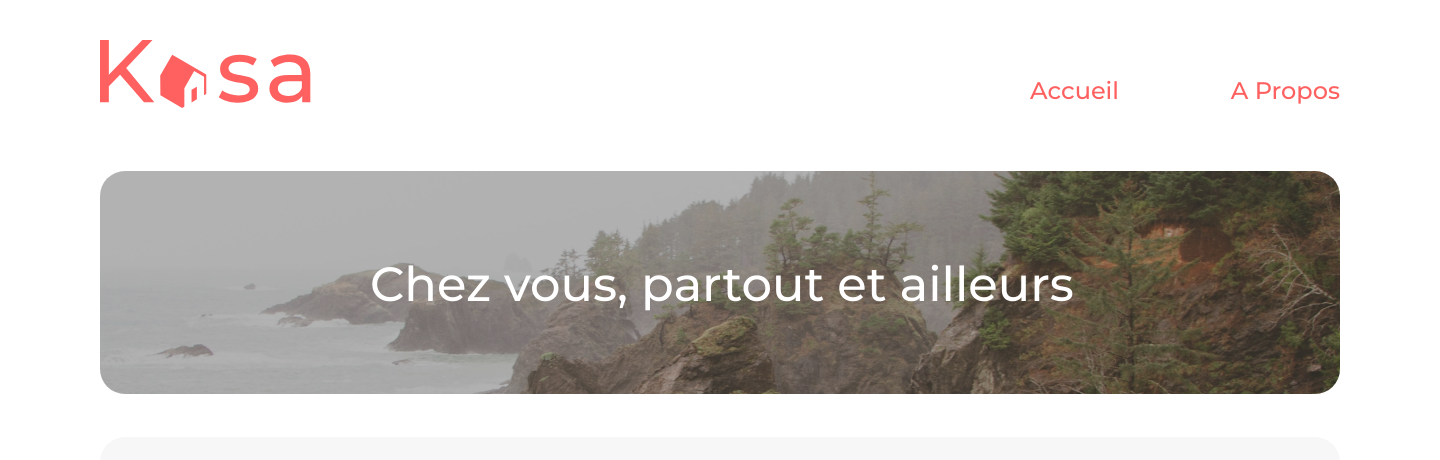
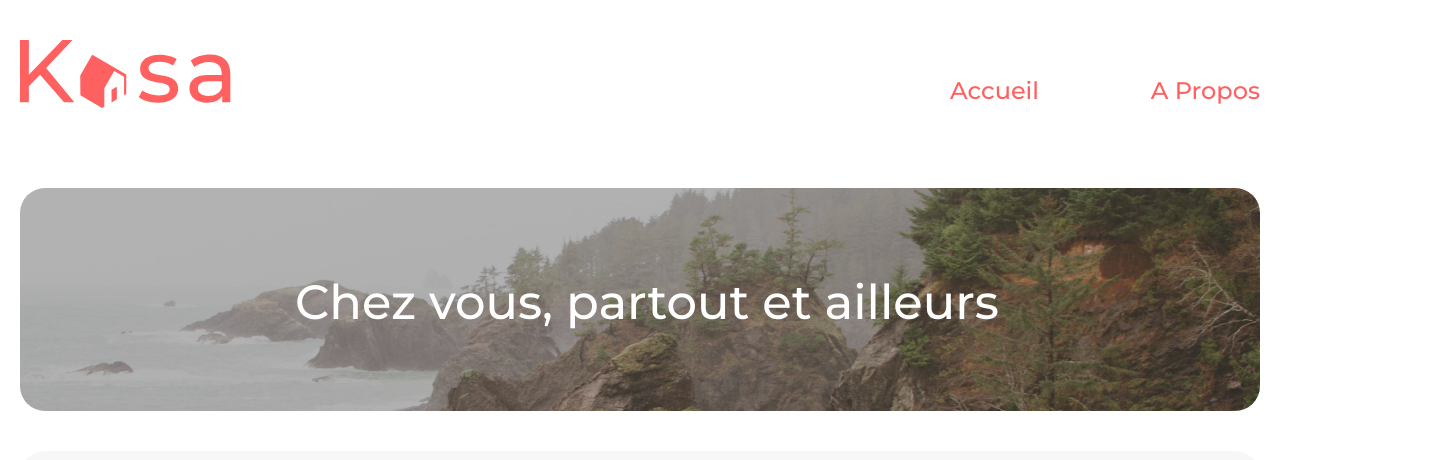
Before and after one commit to EloiMgn/EloiMagnien_11_06122021, a React (Create React App) app: page / in a window 1280 px wide. Shown: the top 460 px of the page, 1440 px wide, since content can reach past the window. Built offline with nearby package versions, Linux system fonts and the light colour scheme; grey boxes are pictures that could not be loaded.

Commit message:
remise en page des composants

```diff
--- a/src/Components/Banner/Banner.css
+++ b/src/Components/Banner/Banner.css
@@ -1,19 +1,25 @@
-
+.banner {
+  position: relative;
+  width: 1240px;
+  height: 223px;
+  margin: 40px auto;
+  z-index: 0;
+}
 .banner_img{
+  position: absolute;
+  left: 0;
+  top: 0;
   background: #F7F7F7;
   border-radius: 25px;
-  position: absolute;
   width: 1240px;
   height: 223px;
-  left: 100px;
-  top: 171px;
   z-index: 0;
 }
 
 .banner_title{
   position: absolute;
-  left: 370px;
-  top: 250px;
+  left: 275px;
+  top: 80px;
   height: fit-content;
   font-family: Montserrat;
   font-style: normal;
@@ -27,10 +33,10 @@
 }
 .banner_background{
   position: absolute;
+  left: 0;
+  top: 0;
   width: 1240px;
   height: 223px;
-  left: 100px;
-  top: 171px;
   background: #000000;
   mix-blend-mode: darken;
   opacity: 0.3;
--- a/src/Components/Footer/Footer.css
+++ b/src/Components/Footer/Footer.css
@@ -2,7 +2,6 @@ footer{
   width: 100%;
   height: 209px;
   background: #000000;
-  margin-top: 100px;
   display: flex;
   flex-direction: column;
   justify-content: center;
--- a/src/Components/Gallery/Gallery.css
+++ b/src/Components/Gallery/Gallery.css
@@ -1,16 +1,10 @@
 .gallery{
-  position: absolute;
   width: 1240px;
   height: fit-content;
-  left: 100px;
-  top: 437px;
   background: #F7F7F7;
   border-radius: 25px;
   display: flex;
   justify-content: space-around;
   align-items: center;
    flex-wrap: wrap;
-  /* overflow: scroll; */
-  /* scrollbar-color: rebeccapurple green; */
-  /* scrollbar-width: thin; */
 }
--- a/src/Components/Header/Header.css
+++ b/src/Components/Header/Header.css
@@ -1,7 +1,7 @@
 .header {
-  padding: 40px 100px;
+  margin: 40px auto;
+  height: 68px;
   width: 1240px;
-  height: 68px;
   display: flex;
   justify-content: space-between;
 }
--- a/src/Pages/About/About.jsx
+++ b/src/Pages/About/About.jsx
@@ -1,12 +1,15 @@
 import React from 'react';
 import Banner from '../../Components/Banner/Banner';
 import aboutBanner from '../../Assets/kalen-emsley-Bkci_8qcdvQ-unsplash 2.jpg';
+// import Header from '../../Components/Header/Header';
+// import Footer from '../../Components/Footer/Footer';
+
 
 class Home extends React.Component {
 	render() {
 		return (
 			<div className='homepage'>
-				<Banner src={aboutBanner} title=""/>
+				<Banner src={aboutBanner}/>
 			</div>
 		);
 	}
--- a/src/Pages/Home/Home.css
+++ b/src/Pages/Home/Home.css
@@ -1,6 +1,4 @@
 .homepage {
-  width: 1240px;
-  height: 1095px;
-  display: flex;
-
+width: 100%;
+height: fit-content;
 }
--- a/src/index.css
+++ b/src/index.css
@@ -6,6 +6,7 @@ body {
   -webkit-font-smoothing: antialiased;
   -moz-osx-font-smoothing: grayscale;
   min-height: 100%;
+  height: fit-content;
 }
 
 code {
@@ -16,4 +17,11 @@ code {
   display: flex;
   flex-direction: column;
   justify-content: space-between;
+  height: -moz-fit-content;
+  height: fit-content;
+  align-content: center;
+  align-items: center;
 }
+.mainDiv {
+  height: fit-content;
+}
--- a/src/index.jsx
+++ b/src/index.jsx
@@ -1,26 +1,27 @@
-import React from "react";
-import ReactDOM from "react-dom";
-import { BrowserRouter as Router, Routes, Route } from "react-router-dom";
-import "./index.css";
-import "./reset.css";
-import Home from "./Pages/Home/Home";
-import About from "./Pages/About/About";
-import Header from "./Components/Header/Header";
-import Footer from "./Components/Footer/Footer";
+import React from 'react';
+import ReactDOM from 'react-dom';
+import { BrowserRouter as Router, Routes, Route } from 'react-router-dom';
+import './index.css';
+import './reset.css';
+import Home from './Pages/Home/Home';
+import About from './Pages/About/About';
+import Header from './Components/Header/Header';
+import Footer from './Components/Footer/Footer';
+
+
 
 ReactDOM.render(
   <React.StrictMode>
     <Router className="index">
-      <Header />
-      <Routes>
-        <Route excact path="/" element={<Home />} />
-        <Route path="/about" element={<About />} />
-        {/* <Route>
-              <Error />
-          </Route> */}
-      </Routes>
+     <Header />
+     <div className="mainDiv">
+        <Routes>
+          <Route excact path="/" element={<Home />} />
+          <Route path="/about" element={<About />} />
+        </Routes>
+     </div>
       <Footer />
     </Router>
   </React.StrictMode>,
-  document.getElementById("root")
+  document.getElementById('root')
 );
--- a/src/reset.css
+++ b/src/reset.css
@@ -41,8 +41,3 @@ table {
 	border-collapse: collapse;
 	border-spacing: 0;
 }
-
-html{
-	width: 100%;
-	height: 100%;
-}
```
Also changed, not shown: public/index.html (+0 -23 lines), src/Pages/Home/Home.jsx (+4 -3 lines), 1 other file (tests, documents, lock files or other folders).
